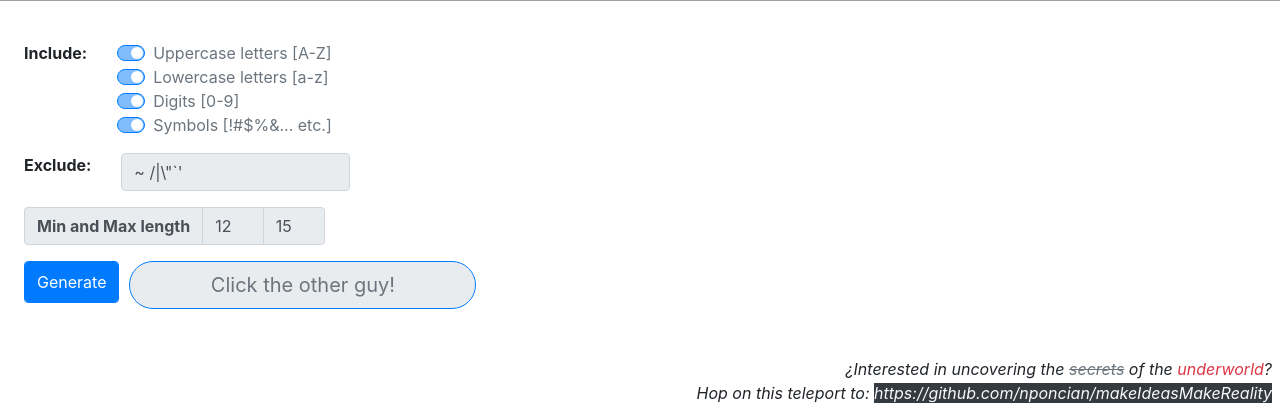
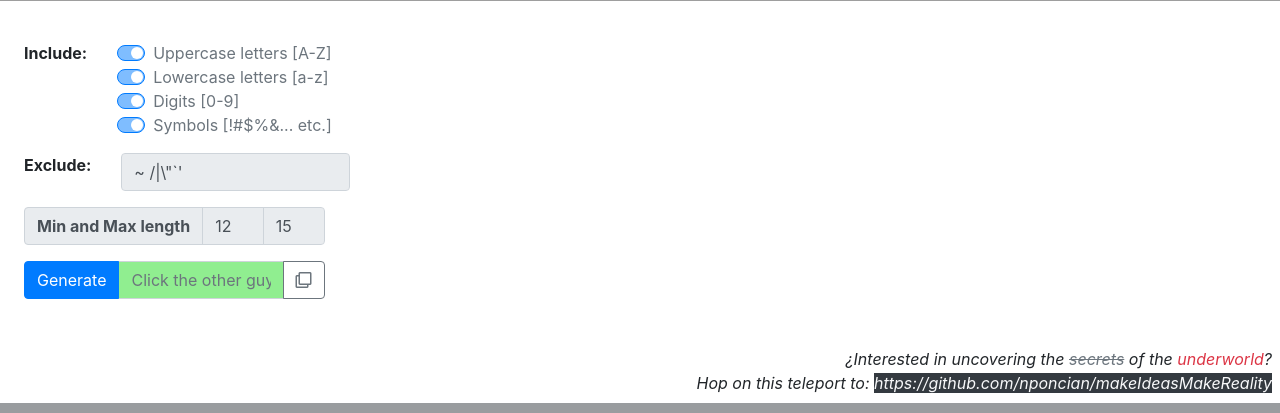
Before and after one commit to nponcian/MakeIdeasMakeReality, a Django app: page /service/text/generatecode/ in a window 1280 px wide. Shown: the part 599-1012 px from the top of the page. Run offline with Django 3.2, Linux system fonts and the light colour scheme; some libraries are stand-ins or nearby versions; grey boxes are pictures that could not be loaded.

Commit message:
Refactored coloring of textarea

```diff
--- a/templates/css/default.css
+++ b/templates/css/default.css
@@ -4,6 +4,12 @@
 /*Include in CSS*/
 @import url('https://fonts.googleapis.com/css2?family=Permanent+Marker&display=swap');
 
+/*
+Either
+1. mark these as important to be prioritized or
+2. put this at the end of this css file + include this css file lastly so that this styling is the
+   last to be applied
+*/
 .mimr-text-beige { color: beige; }
 .mimr-text-bluegreen { color: lightseagreen; }
 .mimr-text-blueviolet { color: blueviolet; }
@@ -57,6 +63,9 @@
 .mimr-bg-violet { background-color: violet; }
 .mimr-bg-yellow { background-color: yellow; }
 .mimr-bg-yellowgreen { background-color: yellowgreen; }
+
+.mimr-textarea-lightgreen, .mimr-textarea-lightgreen:focus { background-color: lightgreen !important; } /*cursor:auto;*/
+.mimr-textarea-lightpink, .mimr-textarea-lightpink:focus { background-color: lightpink !important; }
 
 .pageLabel
 {
@@ -120,10 +129,3 @@
     background-color: rgb(2, 117, 216);
     color: white;
 }
-
-.mimr-hover-white:hover
-{
-    /*either mark this as important to be prioritized or put this at the end of this css file +
-    include this css file lastly so that this styling is the last to be applied*/
-    color: white !important;
-}
--- a/text/templates/text/css/common.css
+++ b/text/templates/text/css/common.css
@@ -22,14 +22,3 @@ textarea
 {
     resize:none;
 }
-
-#textToFormat, #textToFormat:focus
-{
-    background-color: lightgreen;
-}
-
-#formattedText, #formattedText:focus
-{
-    background-color: lightpink;
-    /*cursor:auto;*/
-}
--- a/text/templates/text/formatTabIndent.html
+++ b/text/templates/text/formatTabIndent.html
@@ -39,14 +39,14 @@
     <div class="d-md-flex mt-3">
         <div class="form-group flex-fill">
             <label for="textToFormat" class="font-weight-bold h4">Text to format:</label>
-            <textarea id="textToFormat" class="form-control" name="textToFormat" rows="15" placeholder="{{ textToFormatPlaceholder }}" required>{{ textToFormat }}</textarea>
+            <textarea id="textToFormat" class="form-control mimr-textarea-lightgreen" name="textToFormat" rows="15" placeholder="{{ textToFormatPlaceholder }}" required>{{ textToFormat }}</textarea>
         </div>
 
         <div class="form-group flex-fill position-relative">
             <label for="formattedText" class="font-weight-bold h4">Formatted text:</label>
-            <textarea id="formattedText" class="form-control" name="formattedText" rows="15" placeholder="" readonly contenteditable="true">{{ formattedText }}</textarea> <!-- contenteditable would still show cursor but cannot be edited due to readonly -->
+            <textarea id="formattedText" class="form-control mimr-textarea-lightpink" name="formattedText" rows="15" placeholder="" readonly contenteditable="true">{{ formattedText }}</textarea> <!-- contenteditable would still show cursor but cannot be edited due to readonly -->
             <!-- other attributes:   oncut="return false" onpaste="return false" onkeydown="return false;" style="user-drag: none;" ondragenter="return false;" ondragleave="return false;" ondragover="return false;" ondrop="return false;" -->
-            <button class="btn btn-link position-absolute mimr-btn-copy" type="button" data-container="body" data-toggle="popover" data-placement="top" data-content="Copied! :)" data-timeout="2000" data-target="formattedText">Copy</button> <!-- float-right --> <!-- data-timeout and data-target are controlled by local JavaScript -->
+            <button class="btn btn-link mimr-btn-copy position-absolute" type="button" data-container="body" data-toggle="popover" data-placement="top" data-content="Copied! :)" data-timeout="2000" data-target="formattedText">Copy</button> <!-- float-right --> <!-- data-timeout and data-target are controlled by local JavaScript -->
         </div>
     </div>
 </form>
--- a/text/templates/text/generateCode.html
+++ b/text/templates/text/generateCode.html
@@ -70,11 +70,16 @@
     </div>
 
     <div class="form-group form-row mt-3">
-        <div class="col-auto">
-            <button type="submit" class="btn btn-primary form-control form-control-lg">Generate</button>
-        </div>
-        <div class="col-auto">
-            <input class="form-control form-control-lg border border-primary rounded-pill text-center" type="text" placeholder="Click the other guy!" value="{{ generatedCode }}" readonly>
+        <div class="col-sm-8 col-md-6 col-lg-4 col-xl-3 input-group">
+            <div class="input-group-prepend">
+                <button class="btn btn-primary" type="submit">Generate</button>
+            </div>
+            <input id="generatedCode" type="text" class="form-control text-center mimr-textarea-lightgreen" placeholder="Click the other guy!" aria-label="Generated code" value="{{ generatedCode }}" readonly contenteditable="true">
+            <div class="input-group-append text-nowrap">
+                <button class="btn btn-outline-secondary mimr-btn-copy" type="button" data-container="body" data-toggle="popover" data-placement="bottom" data-content="Copied! :)" data-timeout="2000" data-target="generatedCode">
+                    <i class="far fa-clone"></i>
+                </button>
+            </div>
         </div>
     </div>
 </form>
```
